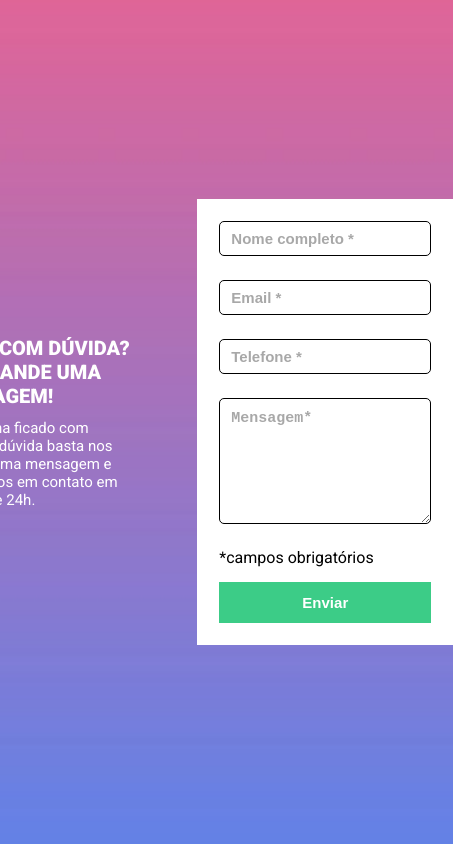
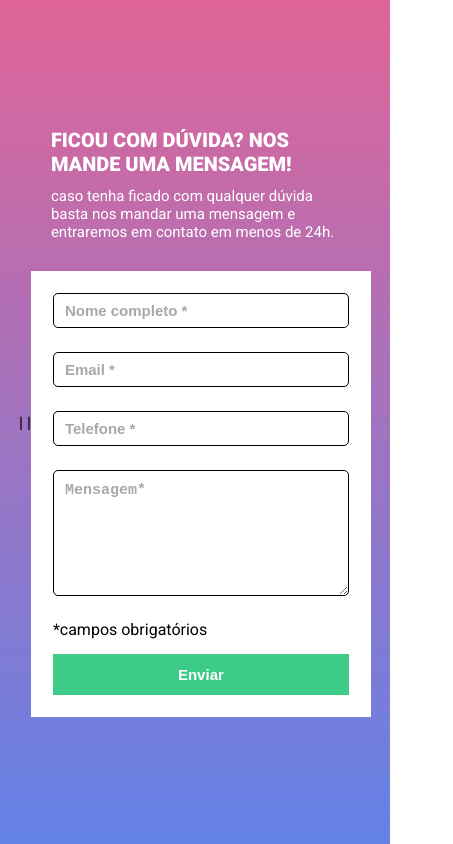
Before and after one commit to kelvincharlesdev/quest-validacao-formulario, a plain HTML site: page index.html in a window 390 px wide. Shown: the whole page, 453 px wide, since content can reach past the window. Drawn offline with Linux system fonts and the light colour scheme.

Commit message:
Adiciona responsivo

```diff
--- a/index.html
+++ b/index.html
@@ -5,7 +5,8 @@
     <meta name="viewport" content="width=device-width, initial-scale=1.0">
     <title>Validação de formulário</title>
     <link rel="stylesheet" href="./src/css/reset.css">
-    <link rel="stylesheet" href="./src/css/style.css">
+    <link rel="stylesheet" href="./src/css/style.css"> |
+    <link rel="stylesheet" href="./src/css/responsive.css"> |
 
     <link rel="preconnect" href="https://fonts.googleapis.com">
     <link rel="preconnect" href="https://fonts.gstatic.com" crossorigin>
--- /dev/null
+++ b/src/css/responsive.css
@@ -0,0 +1,9 @@
+@media (max-width: 768px) {
+    main{
+        display: flex;
+        align-items: center;
+        flex-direction: column;
+        gap: 30px;
+
+    }
+}
```
